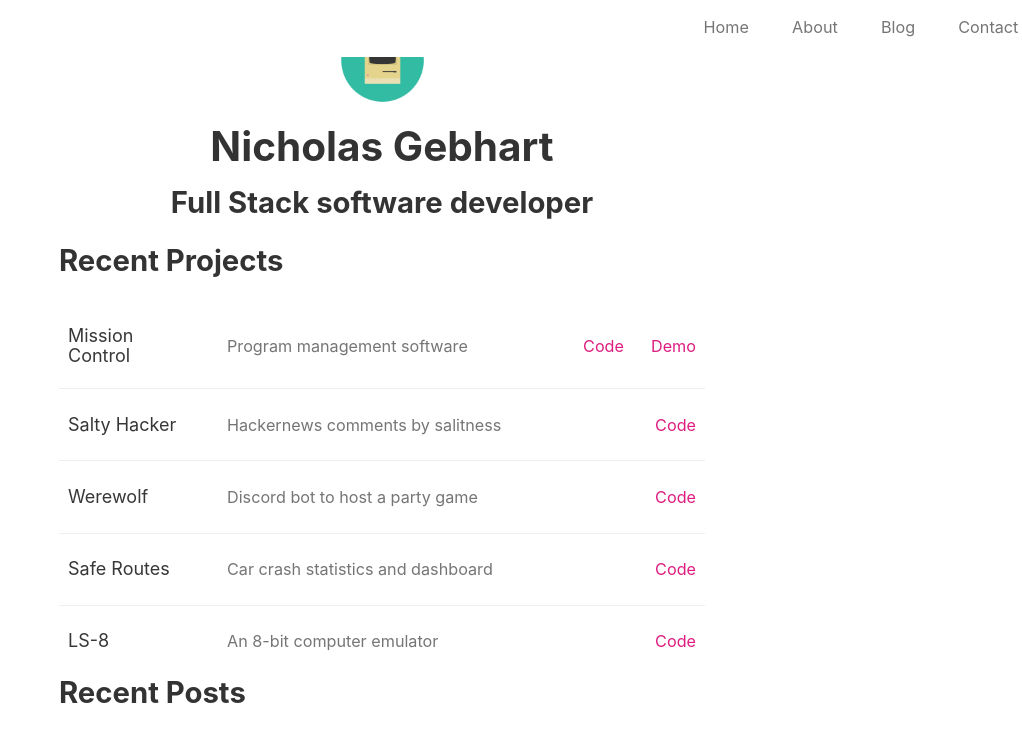
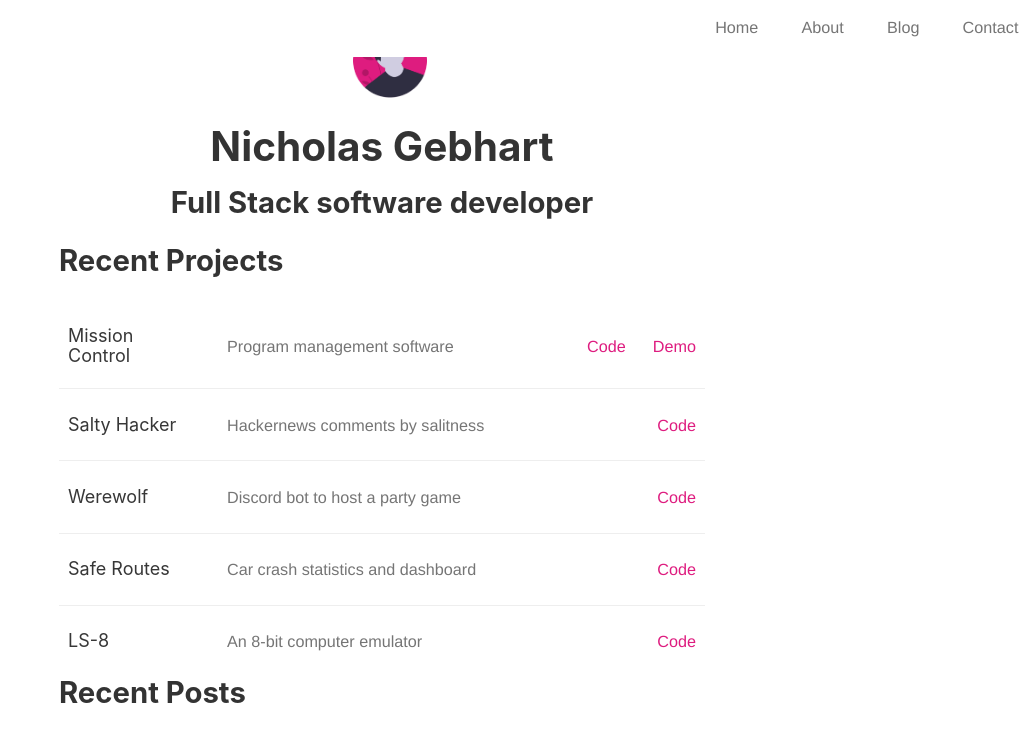
Before and after one commit to gebhartn/gebhart.website, a Gatsby site: page / in a window 1280 px wide. Shown: the top 732 px of the page, without its empty margins (258-1280 px from the left). Built offline with nearby package versions, Linux system fonts and the light colour scheme; Gatsby itself is replaced by a stand-in of ours.

Commit message:
style: favicon

```diff
--- a/gatsby-config.js
+++ b/gatsby-config.js
@@ -25,7 +25,7 @@ module.exports = {
         background_color: config.backgroundColor,
         theme_color: config.themeColor,
         display: config.display,
-        icon: `src/images/favicon.png`,
+        icon: `src/images/avatar.png`,
       },
     },
     {
--- a/src/components/Footer/footer.module.scss
+++ b/src/components/Footer/footer.module.scss
@@ -2,7 +2,7 @@
   display: flex;
   flex-direction: row;
   justify-content: space-between;
-  margin-bottom: 20px;
+  margin-top: 60px;
 }
 
 .logo {
@@ -41,6 +41,6 @@
 @media (min-width: 620px) {
   .footer {
     height: 100px;
-    margin: 40px 0 80px;
+    margin: 120px 0 0;
   }
 }
--- a/src/components/Hero/index.jsx
+++ b/src/components/Hero/index.jsx
@@ -7,9 +7,9 @@ import { container, face, heading, subHeading } from './hero.module.scss'
 export default () => {
   const { image } = useStaticQuery(graphql`
     query {
-      image: file(relativePath: { eq: "favicon.webp" }) {
+      image: file(relativePath: { eq: "avatar.png" }) {
         childImageSharp {
-          fixed(width: 85, height: 85) {
+          fixed(width: 100, height: 100) {
             ...GatsbyImageSharpFixed_withWebp
           }
         }
@@ -19,7 +19,12 @@ export default () => {
 
   return (
     <div className={container}>
-      <Img className={face} fixed={image.childImageSharp.fixed} alt={author} />
+      <Img
+        style={{ marginLeft: `15px` }}
+        className={face}
+        fixed={image.childImageSharp.fixed}
+        alt={author}
+      />
       <h1 className={heading}>{siteTitle}</h1>
       <h2 className={subHeading}>{siteDescriptionAlt}</h2>
     </div>
--- a/src/layout/index.jsx
+++ b/src/layout/index.jsx
@@ -4,7 +4,7 @@ import SEO from '../components/SEO'
 import Navigation from '../components/Navigation'
 import Footer from '../components/Footer'
 import config from '../../data/SiteConfig'
-import favicon from '../images/favicon.ico'
+import favicon from '../images/avatar.png'
 import { container, content } from './layout.module.scss'
 
 export default ({ children }) => (
--- a/src/layout/layout.module.scss
+++ b/src/layout/layout.module.scss
@@ -201,8 +201,8 @@ html {
 }
 body {
   color: hsla(0, 0%, 0%, 0.8);
-  font-family: -apple-system, BlinkMacSystemFont, Segoe UI, Roboto, Oxygen,
-    Ubuntu, Cantarell, Fira Sans, Droid Sans, Helvetica Neue, sans-serif;
+  font-family: Helvetica Neue, -apple-system, BlinkMacSystemFont, Segoe UI,
+    Roboto, Oxygen, Ubuntu, Cantarell, Fira Sans, Droid Sans, sans-serif;
   font-weight: normal;
   word-wrap: break-word;
   font-kerning: normal;
@@ -640,6 +640,7 @@ html {
   overflow: scroll;
   overflow-x: hidden;
 }
+
 ::-webkit-scrollbar {
-  width: 0px;
+  width: 0;
 }
```
Also changed, not shown: src/images/avatar.png (added), src/images/avatar.svg (added). Lines whose indentation alone changed are shown as unchanged.
